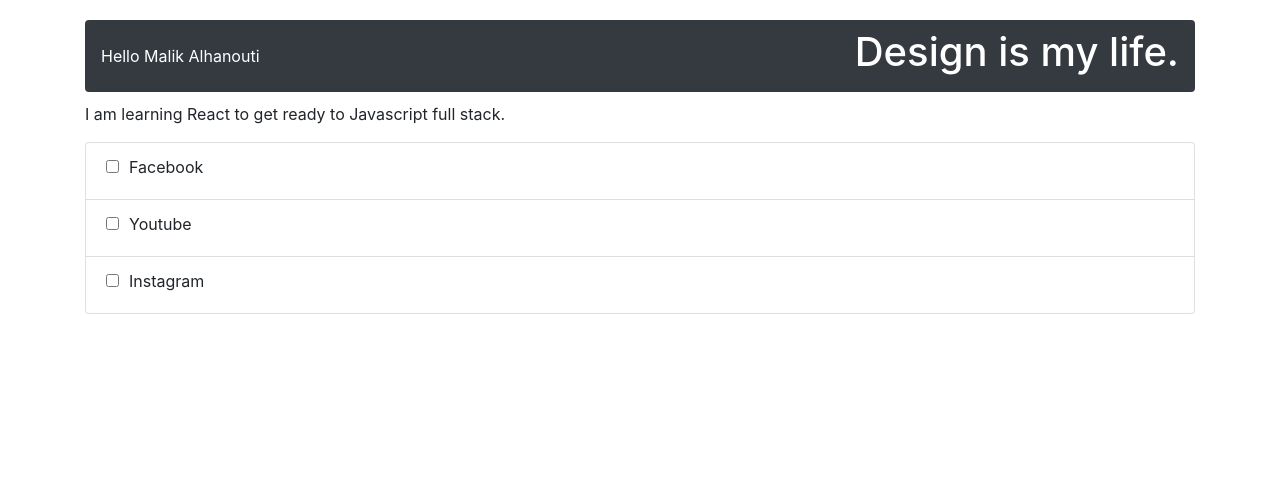
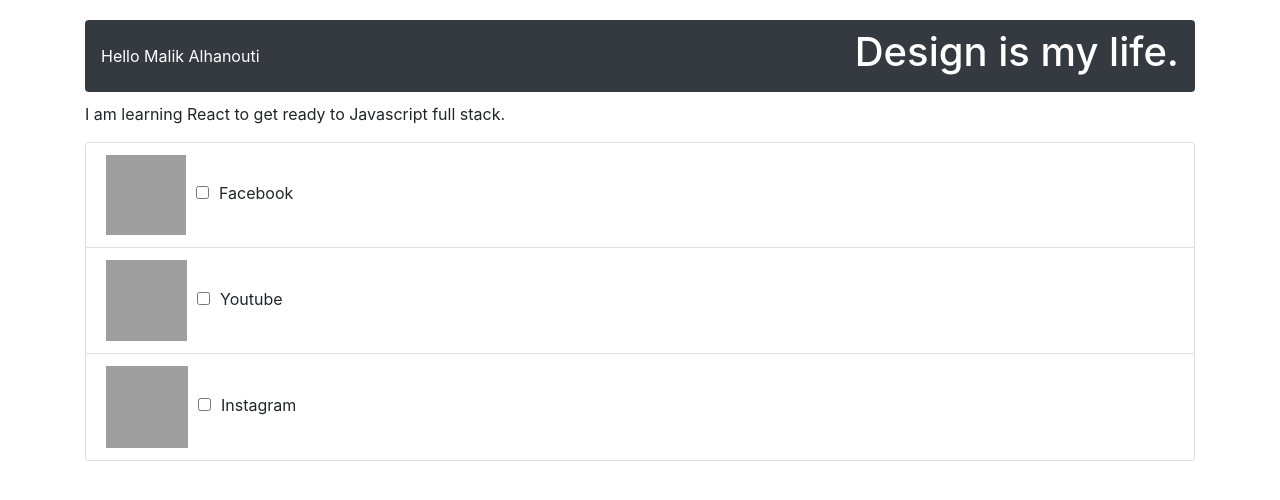
Before and after one commit to mlkia/React, a React app: page / in a window 1280 px wide. Built offline with nearby package versions, Linux system fonts and the light colour scheme; grey boxes are pictures that could not be loaded.

Commit message:
The properties in React (Very important)*

```diff
--- a/src/Components/Header.js
+++ b/src/Components/Header.js
@@ -15,9 +15,8 @@ function Header(){
 
     return(
         <div className="navbar bg-dark rounded text-white">
-        Hello {`${info.firstname} ${info.Lastnmae}`}
-            <h1>
-            {client == "Designer" ? titel.Designer : titel.Programmer} is my life.</h1>
+           Hello {`${info.firstname} ${info.Lastnmae}`}
+           <h1>{client === "Designer" ? titel.Designer : titel.Programmer} is my life.</h1>
         </div>
     );
 }
--- a/src/Components/Social.js
+++ b/src/Components/Social.js
@@ -1,24 +1,25 @@
 import React from 'react';
+import SocialItem from './SocialItem'
 
 function Social(){
     return(
         <div>
             <ul className="list-group">
+              <SocialItem
+                media ='Facebook'
+                id ='facebook'
+                img ='https://picsum.photos/80' />
 
-               <li className="list-group-item">
-                   <input type="checkbox" id="facebook" />
-                   <label for="facebook">Facebook</label>
-                </li>
+              <SocialItem
+                media ='Youtube'
+                id ='youtube'
+                img ='https://picsum.photos/81' />
 
-               <li className="list-group-item">
-                   <input type="checkbox" id="youtube" />
-                   <label for="youtube">Youtube</label>
-                </li>
+              <SocialItem
+                media ='Instagram'
+                id ='instagram'
+                img ='https://picsum.photos/82' />
 
-               <li className="list-group-item">
-                   <input type="checkbox" id="instagram" />
-                   <label for="instagram">Instagram</label>
-                </li>
             </ul>
         </div>
     );
--- /dev/null
+++ b/src/Components/SocialItem.js
@@ -0,0 +1,15 @@
+import React from 'react'
+
+function SocialItem(props){
+
+    return(
+        <li className="list-group-item">
+                   <img src={props.img} alt={`Icon of ${props.id}`}/>
+                   <input type="checkbox" id={props.id} />
+                   <label htmlFor={props.id}>{props.media}</label>
+                </li>
+
+    )
+}
+
+export default SocialItem
--- a/src/style.css
+++ b/src/style.css
@@ -9,3 +9,7 @@ div {
 label {
        padding-left: 10px;
 }
+
+input[type= 'checkbox']{
+  margin-left : 10px;
+}
```
